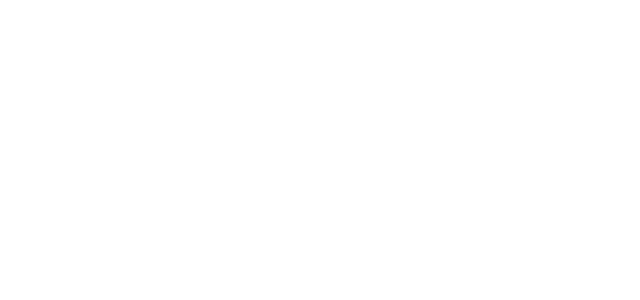
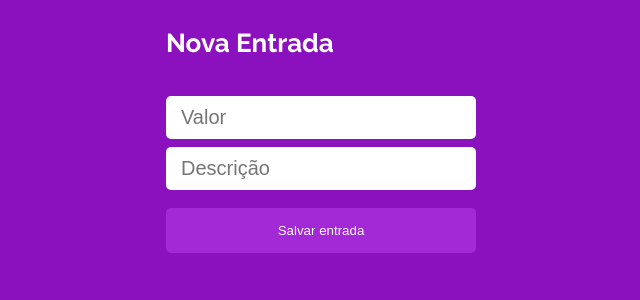
Before and after one commit to gsnorberto/projeto14-mywallet-front, a React (Create React App) app: page /nova-entrada in a window 1280 px wide. Shown: the top 300 px of the page, without its empty margins (319-959 px from the left). Built offline with nearby package versions, Linux system fonts and the light colour scheme; a web font is replaced by a local one.

Commit message:
style: Tela de nova entrada

```diff
--- a/src/pages/Home/styles.js
+++ b/src/pages/Home/styles.js
@@ -3,7 +3,7 @@ import styled from "styled-components";
 export const HomeArea = styled.div`
     font-family: 'Raleway', sans-serif;
     background-color: #8C11BE;
-    min-height: 100vh;
+    height: 100vh;
 `
 export const Container = styled.div`
     max-width: 400px;
@@ -28,7 +28,7 @@ export const ContentArea = styled.div`
     margin-top: 22px;
     margin-bottom: 12px;
     width: 100%;
-    min-height: 440px;
+    height: 440px;
     background-color: #FFFFFF;
     border-radius: 5px;
     text-align: center;
--- a/src/pages/NewInput/index.js
+++ b/src/pages/NewInput/index.js
@@ -1,9 +1,14 @@
-import { NewInputArea } from "./styles"
+import { NewInputArea, Container, Title, Input, Button } from "./styles"
 
 export default () => {
     return (
         <NewInputArea>
-
+            <Container>
+                <Title>Nova Entrada</Title>
+                <Input placeholder="Valor" />
+                <Input placeholder="Descrição" />
+                <Button>Salvar entrada</Button>
+            </Container>
         </NewInputArea>
     )
 }
--- a/src/pages/NewInput/styles.js
+++ b/src/pages/NewInput/styles.js
@@ -1,5 +1,45 @@
 import styled from "styled-components";
 
 export const NewInputArea = styled.div`
+    font-family: 'Raleway', sans-serif;
+    background-color: #8C11BE;
+    height: 100vh;
+`
+export const Container = styled.div`
+    margin: 0 auto;
+    max-width: 330px;
+    padding: 10px;
+    display: flex;
+    flex-direction: column;
+    justify-content: center;
+`
+export const Title = styled.div`
+    font-size: 26px;
+    font-weight: 700;
+    margin-top: 20px;
+    margin-bottom: 40px;
+    color: #FFFFFF;
+`
+export const Input = styled.input`
+    border: 0;
+    width: 100%;
+    padding: 10px 15px;
+    font-size: 20px;
+    border-radius: 5px;
+    outline: 0;
+    margin-bottom: 8px;
+`
+export const Button = styled.button`
+    width: 100%;
+    color: #FFFFFF;
+    background-color: #A328D6;
+    border-radius: 5px;
+    border: 0;
+    height: 45px;
+    margin-top: 10px;
+    cursor: pointer;
 
+    &:hover{
+        opacity: 0.9;
+    }
 `
```
